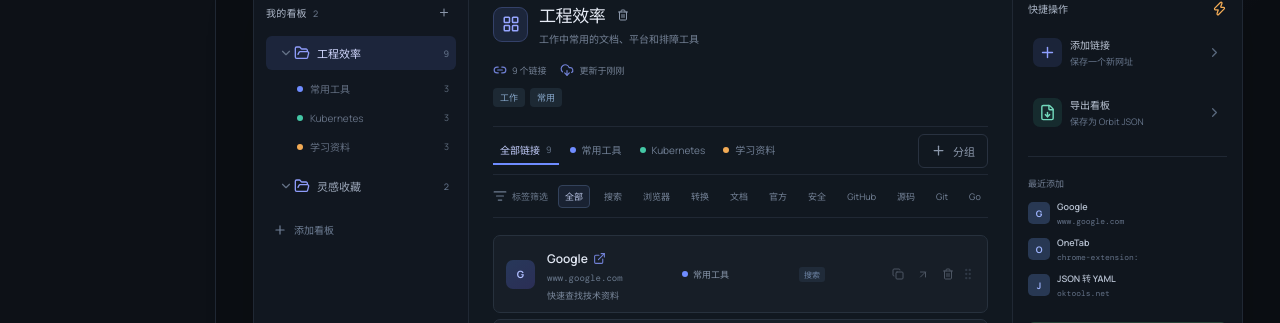
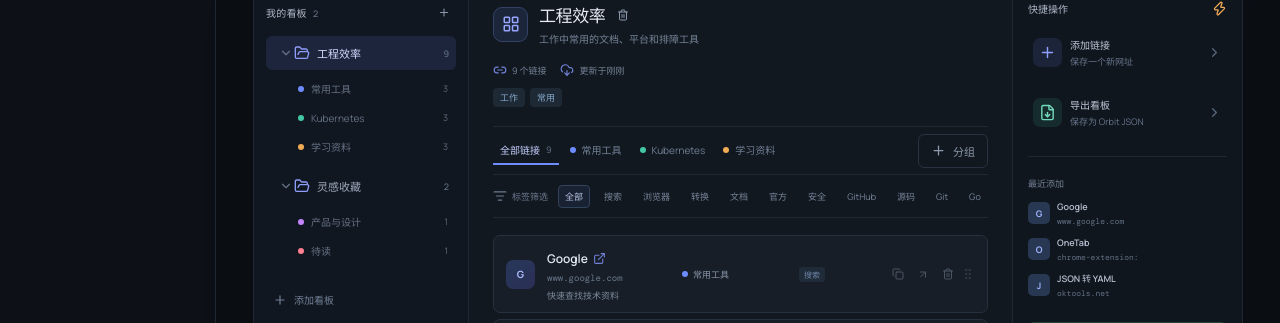
Before and after one commit to oceanweave/orbit-workbench, a React (Vite) app: page / in a window 1280 px wide. Shown: the part 234-557 px from the top of the page. Built offline with nearby package versions, Linux system fonts and the light colour scheme.

Commit message:
fix: restore bookmark board creation and group drag

```diff
--- a/src/App.tsx
+++ b/src/App.tsx
@@ -184,11 +184,11 @@ function App() {
     notify(`已导入 ${imported.length} 个看板`)
   }
 
-  const addBoard = () => {
-    const name = window.prompt('看板名称', '新看板')?.trim()
-    if (!name) return
+  const addBoard = (requestedName = '新看板') => {
+    const name = requestedName.trim() || '新看板'
+    const id = uid('board')
     const board: BookmarkBoard = {
-      id: uid('board'),
+      id,
       name,
       description: '整理一组重要链接',
       tags: ['新建'],
@@ -198,6 +198,7 @@ function App() {
     }
     setBoards((current) => [board, ...current])
     notify('看板已创建')
+    return id
   }
 
   return (
@@ -278,7 +279,7 @@ function BookmarksView({ boards, setBoards, query, addBoard, onImport, onExport,
   boards: BookmarkBoard[]
   setBoards: React.Dispatch<React.SetStateAction<BookmarkBoard[]>>
   query: string
-  addBoard: () => void
+  addBoard: (name?: string) => string
   onImport: () => void
   onExport: (board: BookmarkBoard) => void
   onExportAll: () => void
@@ -288,16 +289,29 @@ function BookmarksView({ boards, setBoards, query, addBoard, onImport, onExport,
   const [activeBoardId, setActiveBoardId] = useState(boards[0]?.id ?? '')
   const [activeGroupId, setActiveGroupId] = useState('all')
   const [tagFilter, setTagFilter] = useState('全部')
-  const [draggedLink, setDraggedLink] = useState<string | null>(null)
+  const [draggedLink, setDraggedLink] = useState<{ boardId: string; linkId: string } | null>(null)
+  const [dragOverTarget, setDragOverTarget] = useState<string | null>(null)
   const [expandedBoards, setExpandedBoards] = useState<Record<string, boolean>>(() => Object.fromEntries(boards.map((board) => [board.id, true])))
   const [showQuickAdd, setShowQuickAdd] = useState(false)
   const [showGroupAdd, setShowGroupAdd] = useState(false)
+  const [showBoardAdd, setShowBoardAdd] = useState(false)
   const [newLink, setNewLink] = useState({ title: '', url: '', groupId: '' })
   const [newGroupName, setNewGroupName] = useState('')
+  const [newBoardName, setNewBoardName] = useState('')
 
   useEffect(() => {
     if (!boards.some((board) => board.id === activeBoardId)) setActiveBoardId(boards[0]?.id ?? '')
   }, [boards, activeBoardId])
+
+  useEffect(() => {
+    setExpandedBoards((current) => {
+      const next = { ...current }
+      boards.forEach((item) => {
+        if (next[item.id] === undefined) next[item.id] = true
+      })
+      return next
+    })
+  }, [boards])
 
   const board = boards.find((item) => item.id === activeBoardId) ?? boards[0]
   const allTags = useMemo(() => ['全部', ...new Set(board?.links.flatMap((link) => link.tags) ?? [])], [board])
@@ -335,10 +349,52 @@ function BookmarksView({ boards, setBoards, query, addBoard, onImport, onExport,
     notify('分组已添加')
   }
 
-  const moveLink = (targetGroupId: string) => {
+  const openBoardAdd = () => {
+    setNewBoardName(`新看板 ${boards.length + 1}`)
+    setShowBoardAdd(true)
+  }
+
+  const createBoard = () => {
+    const name = newBoardName.trim()
+    if (!name) {
+      notify('请输入看板名称')
+      return
+    }
+    const id = addBoard(name)
+    setActiveBoardId(id)
+    setActiveGroupId('all')
+    setTagFilter('全部')
+    setExpandedBoards((current) => ({ ...current, [id]: true }))
+    setNewBoardName('')
+    setShowBoardAdd(false)
+  }
+
+  const moveLink = (targetBoardId: string, targetGroupId: string) => {
     if (!draggedLink) return
-    updateBoard((current) => ({ ...current, links: current.links.map((link) => link.id === draggedLink ? { ...link, groupId: targetGroupId } : link) }))
+    const sourceBoardId = draggedLink.boardId
+    const sourceLinkId = draggedLink.linkId
+    setBoards((current) => {
+      const sourceBoard = current.find((item) => item.id === sourceBoardId)
+      const targetBoard = current.find((item) => item.id === targetBoardId)
+      const sourceLink = sourceBoard?.links.find((link) => link.id === sourceLinkId)
+      if (!sourceBoard || !targetBoard || !sourceLink || !targetBoard.groups.some((group) => group.id === targetGroupId)) return current
+      const timestamp = new Date().toISOString()
+      if (sourceBoardId === targetBoardId) {
+        return current.map((item) => item.id === sourceBoardId
+          ? { ...item, updatedAt: timestamp, links: item.links.map((link) => link.id === sourceLinkId ? { ...link, groupId: targetGroupId } : link) }
+          : item)
+      }
+      return current.map((item) => {
+        if (item.id === sourceBoardId) return { ...item, updatedAt: timestamp, links: item.links.filter((link) => link.id !== sourceLinkId) }
+        if (item.id === targetBoardId) return { ...item, updatedAt: timestamp, links: [{ ...sourceLink, groupId: targetGroupId }, ...item.links] }
+        return item
+      })
+    })
+    setActiveBoardId(targetBoardId)
+    setActiveGroupId(targetGroupId)
+    setTagFilter('全部')
     setDraggedLink(null)
+    setDragOverTarget(null)
     notify('链接已移动')
   }
 
@@ -355,27 +411,32 @@ function BookmarksView({ boards, setBoards, query, addBoard, onImport, onExport,
     notify('看板已删除')
   }
 
-  if (!board) return <div className="empty-state"><Archive size={30} /><h2>还没有看板</h2><p>导入浏览器书签或创建一个新的工作看板。</p><button className="primary-button" onClick={addBoard}><Plus size={16} />创建看板</button></div>
+  if (!board) return <div className="empty-state"><Archive size={30} /><h2>还没有看板</h2><p>导入浏览器书签或创建一个新的工作看板。</p><button className="primary-button" onClick={() => addBoard()}><Plus size={16} />创建看板</button></div>
 
   return <div className="content-wrap">
     <div className="page-heading">
       <div><div className="eyebrow"><span className="eyebrow-dot" />COLLECTIONS</div><h1>书签看板</h1><p>把浏览器里散落的链接，整理成可以快速行动的工作台。</p></div>
-      <div className="heading-actions"><button className="ghost-button" onClick={onImport}><FileUp size={16} />导入书签</button><button className="ghost-button" onClick={() => { setNewLink({ title: '', url: '', groupId: board.groups[0]?.id ?? '' }); setShowQuickAdd(true) }}><Link2 size={15} />添加链接</button><button className="ghost-button" onClick={() => board && onExport(board)}><FileDown size={16} />导出当前</button><button className="ghost-button" onClick={onExportAll}><Archive size={15} />导出全部</button><button className="primary-button" onClick={addBoard}><Plus size={16} />新建看板</button></div>
+      <div className="heading-actions"><button className="ghost-button" onClick={onImport}><FileUp size={16} />导入书签</button><button className="ghost-button" onClick={() => { setNewLink({ title: '', url: '', groupId: board.groups[0]?.id ?? '' }); setShowQuickAdd(true) }}><Link2 size={15} />添加链接</button><button className="ghost-button" onClick={() => board && onExport(board)}><FileDown size={16} />导出当前</button><button className="ghost-button" onClick={onExportAll}><Archive size={15} />导出全部</button><button className="primary-button" onClick={openBoardAdd}><Plus size={16} />新建看板</button></div>
     </div>
 
     <div className="workspace-grid">
-      <aside className="collection-sidebar">
-        <div className="side-section-header"><span>我的看板 <b>{boards.length}</b></span><button className="icon-button tiny" onClick={addBoard} aria-label="新建看板"><Plus size={15} /></button></div>
+      <aside className={`collection-sidebar ${draggedLink ? 'is-dragging' : ''}`}>
+        <div className="side-section-header"><span>我的看板 <b>{boards.length}</b></span><button className="icon-button tiny" onClick={openBoardAdd} aria-label="新建看板"><Plus size={15} /></button></div>
+        {draggedLink && <div className="sidebar-drop-hint"><GripVertical size={14} /><div><strong>移动链接</strong><span>拖到高亮分组后松开</span></div></div>}
         <div className="board-tree">
           {boards.map((item) => <div key={item.id} className="tree-item-wrap">
             <div className={`tree-item ${item.id === board.id ? 'selected' : ''}`} onClick={() => { setActiveBoardId(item.id); setActiveGroupId('all'); setTagFilter('全部') }}>
               <button className="disclosure" onClick={(event) => { event.stopPropagation(); setExpandedBoards((current) => ({ ...current, [item.id]: !current[item.id] })) }}>{expandedBoards[item.id] ? <ChevronDown size={14} /> : <ChevronRight size={14} />}</button>
               <FolderOpen size={16} className="tree-folder" /> <span>{item.name}</span><b>{item.links.length}</b>
             </div>
-            {expandedBoards[item.id] && item.id === board.id && <div className="tree-children">{item.groups.map((group) => <button key={group.id} className={`tree-child ${activeGroupId === group.id ? 'selected' : ''}`} onClick={() => { setActiveGroupId(group.id); setTagFilter('全部') }}><span className="group-dot" style={{ background: group.color }} />{group.name}<small>{item.links.filter((link) => link.groupId === group.id).length}</small></button>)}</div>}
+            {expandedBoards[item.id] && <div className="tree-children">{item.groups.map((group) => {
+              const targetId = `${item.id}:${group.id}`
+              const isTarget = dragOverTarget === targetId
+              return <button key={group.id} className={`tree-child ${item.id === board.id && activeGroupId === group.id ? 'selected' : ''} ${isTarget ? 'drop-target' : ''}`} aria-label={`${item.name} / ${group.name}，拖放链接到此分组`} onClick={() => { setActiveBoardId(item.id); setActiveGroupId(group.id); setTagFilter('全部') }} onDragEnter={() => { if (draggedLink) setDragOverTarget(targetId) }} onDragOver={(event) => { event.preventDefault(); event.dataTransfer.dropEffect = 'move'; if (draggedLink) setDragOverTarget(targetId) }} onDragLeave={(event) => { if (!event.currentTarget.contains(event.relatedTarget as Node)) setDragOverTarget((current) => current === targetId ? null : current) }} onDrop={(event) => { event.preventDefault(); moveLink(item.id, group.id) }}><span className="group-dot" style={{ background: group.color }} /><span className="tree-child-label">{group.name}</span><small>{item.links.filter((link) => link.groupId === group.id).length}</small>{isTarget && <em>松开归类</em>}</button>
+            })}</div>}
           </div>)}
         </div>
-        <button className="add-inline" onClick={addBoard}><Plus size={14} />添加看板</button>
+        <button className="add-inline" onClick={openBoardAdd}><Plus size={14} />添加看板</button>
         <div className="side-helper"><Sparkles size={15} /><div><strong>小提示</strong><p>拖拽链接到左侧分组即可整理。</p></div></div>
       </aside>
 
@@ -388,9 +449,9 @@ function BookmarksView({ boards, setBoards, query, addBoard, onImport, onExport,
         <div className="stage-toolbar"><div className="filter-tabs"><button className={activeGroupId === 'all' ? 'active' : ''} onClick={() => setActiveGroupId('all')}>全部链接 <b>{board.links.length}</b></button>{board.groups.map((group) => <button key={group.id} className={activeGroupId === group.id ? 'active' : ''} onClick={() => setActiveGroupId(group.id)}><span className="group-dot" style={{ background: group.color }} />{group.name}</button>)}</div><button className="toolbar-button" onClick={() => setShowGroupAdd(true)}><Plus size={15} />分组</button></div>
         <div className="tag-filter-row"><span><ListFilter size={14} />标签筛选</span>{allTags.map((tag) => <button key={tag} className={tagFilter === tag ? 'active' : ''} onClick={() => setTagFilter(tag)}>{tag}</button>)}</div>
 
-        {visibleLinks.length ? <div className="link-list">{visibleLinks.map((link) => <LinkRow key={link.id} link={link} group={board.groups.find((group) => group.id === link.groupId)} onCopy={onCopy} onDelete={() => { updateBoard((current) => ({ ...current, links: current.links.filter((item) => item.id !== link.id) })); notify('链接已删除') }} onDragStart={() => setDraggedLink(link.id)} />)}</div> : <div className="empty-board"><Search size={24} /><h3>没有匹配的链接</h3><p>试试搜索其他关键词，或切换标签筛选。</p><button className="ghost-button" onClick={() => { setTagFilter('全部'); setActiveGroupId('all') }}>清除筛选</button></div>}
+        {visibleLinks.length ? <div className="link-list">{visibleLinks.map((link) => <LinkRow key={link.id} link={link} group={board.groups.find((group) => group.id === link.groupId)} onCopy={onCopy} onDelete={() => { updateBoard((current) => ({ ...current, links: current.links.filter((item) => item.id !== link.id) })); notify('链接已删除') }} onDragStart={(event) => { event.dataTransfer.effectAllowed = 'move'; event.dataTransfer.setData('text/plain', `${board.id}:${link.id}`); setDraggedLink({ boardId: board.id, linkId: link.id }) }} onDragEnd={() => { setDraggedLink(null); setDragOverTarget(null) }} />)}</div> : <div className="empty-board"><Search size={24} /><h3>没有匹配的链接</h3><p>试试搜索其他关键词，或切换标签筛选。</p><button className="ghost-button" onClick={() => { setTagFilter('全部'); setActiveGroupId('all') }}>清除筛选</button></div>}
 
-        <div className="drop-zones"><span>拖放到分组</span>{board.groups.map((group) => <button key={group.id} onDragOver={(event) => event.preventDefault()} onDrop={() => moveLink(group.id)}><span className="group-dot" style={{ background: group.color }} />{group.name}<ChevronRight size={13} /></button>)}</div>
+        <div className="drop-zones"><span>拖放到分组</span>{board.groups.map((group) => <button key={group.id} className={dragOverTarget === `stage:${group.id}` ? 'drop-target' : ''} onDragEnter={() => { if (draggedLink) setDragOverTarget(`stage:${group.id}`) }} onDragOver={(event) => { event.preventDefault(); event.dataTransfer.dropEffect = 'move'; if (draggedLink) setDragOverTarget(`stage:${group.id}`) }} onDragLeave={() => setDragOverTarget((current) => current === `stage:${group.id}` ? null : current)} onDrop={(event) => { event.preventDefault(); moveLink(board.id, group.id) }}><span className="group-dot" style={{ background: group.color }} />{group.name}<ChevronRight size={13} /></button>)}</div>
       </section>
 
       <aside className="board-inspector">
@@ -404,12 +465,13 @@ function BookmarksView({ boards, setBoards, query, addBoard, onImport, onExport,
     </div>
     {showQuickAdd && <Modal title="添加链接" onClose={() => setShowQuickAdd(false)}><div className="form-stack"><label>链接名称<input value={newLink.title} onChange={(event) => setNewLink((current) => ({ ...current, title: event.target.value }))} placeholder="例如：Kubernetes 文档" autoFocus /></label><label>网址<input value={newLink.url} onChange={(event) => setNewLink((current) => ({ ...current, url: event.target.value }))} placeholder="https://" /></label><label>所属分组<select value={newLink.groupId || board.groups[0]?.id} onChange={(event) => setNewLink((current) => ({ ...current, groupId: event.target.value }))}>{board.groups.map((group) => <option value={group.id} key={group.id}>{group.name}</option>)}</select></label><div className="modal-actions"><button className="ghost-button" onClick={() => setShowQuickAdd(false)}>取消</button><button className="primary-button" onClick={addLink}>保存链接</button></div></div></Modal>}
     {showGroupAdd && <Modal title="添加分组" onClose={() => setShowGroupAdd(false)}><div className="form-stack"><label>分组名称<input value={newGroupName} onChange={(event) => setNewGroupName(event.target.value)} placeholder="例如：设计灵感" autoFocus /></label><div className="modal-actions"><button className="ghost-button" onClick={() => setShowGroupAdd(false)}>取消</button><button className="primary-button" onClick={addGroup}>保存分组</button></div></div></Modal>}
+    {showBoardAdd && <Modal title="新建书签看板" onClose={() => setShowBoardAdd(false)}><div className="form-stack"><label>看板名称<input value={newBoardName} onChange={(event) => setNewBoardName(event.target.value)} placeholder="例如：前端开发" autoFocus onKeyDown={(event) => { if (event.key === 'Enter') createBoard() }} /></label><p className="form-hint">创建后会自动打开新看板，并附带一个“未分组”分组。</p><div className="modal-actions"><button className="ghost-button" onClick={() => setShowBoardAdd(false)}>取消</button><button className="primary-button" onClick={createBoard}><Save size={14} />创建看板</button></div></div></Modal>}
   </div>
 }
 
-function LinkRow({ link, group, onCopy, onDelete, onDragStart }: { link: BookmarkBoard['links'][number]; group?: BookmarkBoard['groups'][number]; onCopy: (value: string, label?: string) => void; onDelete: () => void; onDragStart: () => void }) {
+function LinkRow({ link, group, onCopy, onDelete, onDragStart, onDragEnd }: { link: BookmarkBoard['links'][number]; group?: BookmarkBoard['groups'][number]; onCopy: (value: string, label?: string) => void; onDelete: () => void; onDragStart: (event: React.DragEvent<HTMLElement>) => void; onDragEnd: () => void }) {
   const hostname = link.url.replace(/^(https?:\/\/|chrome-extension:\/\/)/, '').split('/')[0]
-  return <article className="link-row" draggable onDragStart={onDragStart}>
+  return <article className="link-row" draggable onDragStart={onDragStart} onDragEnd={onDragEnd}>
     <div className="favicon large">{link.title.slice(0, 1)}</div>
     <div className="row-content"><a className="link-title" href={link.url} target="_blank" rel="noreferrer">{link.title}<ExternalLink size={13} /></a><div className="link-host">{hostname}</div>{link.description && <p>{link.description}</p>}</div>
     <span className="group-label row-group"><span className="group-dot" style={{ background: group?.color }} />{group?.name ?? '未分组'}</span>
--- a/src/styles.css
+++ b/src/styles.css
@@ -90,6 +90,7 @@ h1, h2, h3, p { margin: 0; }
 
 .workspace-grid { display: grid; grid-template-columns: 215px minmax(0, 1fr) 230px; border: 1px solid var(--line-soft); border-radius: 11px; overflow: hidden; min-height: 610px; background: #10151c; box-shadow: 0 20px 50px rgba(0,0,0,.16); }
 .collection-sidebar { background: #111720; border-right: 1px solid var(--line-soft); padding: 19px 12px; display: flex; flex-direction: column; }
+.collection-sidebar.is-dragging { background: linear-gradient(180deg, rgba(111,140,255,.09), #111720 260px); }
 .side-section-header, .panel-title { height: 24px; display: flex; align-items: center; justify-content: space-between; color: #aeb8c9; font-size: 10px; font-weight: 700; letter-spacing: .02em; }
 .side-section-header b, .panel-title b { margin-left: 4px; color: var(--faint); font-size: 9px; font-weight: 500; }
 .board-tree { margin-top: 12px; }
@@ -101,9 +102,20 @@ h1, h2, h3, p { margin: 0; }
 .disclosure { width: 14px; height: 22px; display: grid; place-items: center; background: transparent; color: #667388; }
 .tree-folder { color: #8e9cf9; flex: 0 0 auto; }
 .tree-children { padding: 4px 0 8px 24px; }
-.tree-child { width: 100%; height: 29px; display: flex; align-items: center; gap: 7px; padding: 0 7px; color: var(--faint); background: transparent; border-radius: 5px; font-size: 10px; text-align: left; }
+.tree-child { position: relative; width: 100%; height: 29px; display: flex; align-items: center; gap: 7px; padding: 0 7px; color: var(--faint); background: transparent; border: 1px solid transparent; border-radius: 5px; font-size: 10px; text-align: left; transition: background .16s, border-color .16s, transform .16s, box-shadow .16s; }
 .tree-child:hover, .tree-child.selected { color: #c1cae0; background: #18212d; }
+.collection-sidebar.is-dragging .tree-child { min-height: 32px; border-color: rgba(111,140,255,.26); border-style: dashed; color: #aebbe0; background: rgba(111,140,255,.05); }
+.collection-sidebar.is-dragging .tree-child:hover { border-color: rgba(111,140,255,.62); background: rgba(111,140,255,.13); }
+.tree-child.drop-target { z-index: 1; border-color: #8ea1ff !important; border-style: solid !important; color: #e3e8ff !important; background: rgba(111,140,255,.24) !important; box-shadow: 0 0 0 2px rgba(111,140,255,.18), 0 7px 18px rgba(0,0,0,.22); transform: translateX(4px); }
+.tree-child.drop-target::before { content: ''; position: absolute; left: -5px; top: 4px; bottom: 4px; width: 3px; border-radius: 3px; background: #8ea1ff; box-shadow: 0 0 12px rgba(111,140,255,.8); }
 .tree-child small { margin-left: auto; font-size: 9px; color: #5e6b7c; }
+.tree-child-label { min-width: 0; overflow: hidden; text-overflow: ellipsis; white-space: nowrap; }
+.tree-child em { margin-left: auto; padding: 2px 5px; border-radius: 4px; background: #8ea1ff; color: #111827; font-size: 8px; font-style: normal; font-weight: 700; white-space: nowrap; }
+.sidebar-drop-hint { display: flex; align-items: center; gap: 7px; margin: 10px 2px 4px; padding: 8px 9px; border: 1px solid rgba(111,140,255,.45); border-radius: 7px; background: rgba(111,140,255,.13); color: #aebcff; box-shadow: 0 7px 18px rgba(0,0,0,.15); }
+.sidebar-drop-hint svg { flex: 0 0 auto; }
+.sidebar-drop-hint strong, .sidebar-drop-hint span { display: block; }
+.sidebar-drop-hint strong { color: #e0e5ff; font-size: 10px; }
+.sidebar-drop-hint span { margin-top: 2px; color: #9aa9d1; font-size: 8px; }
 .group-dot { width: 6px; height: 6px; display: inline-block; flex: 0 0 auto; border-radius: 50%; }
 .add-inline { margin-top: 13px; align-self: flex-start; display: inline-flex; align-items: center; gap: 7px; background: transparent; color: #718097; padding: 6px 7px; font-size: 10px; }
 .add-inline:hover { color: var(--blue-soft); }
@@ -158,6 +170,7 @@ h1, h2, h3, p { margin: 0; }
 .drop-zones { display: flex; align-items: center; gap: 7px; margin-top: 17px; padding-top: 13px; border-top: 1px solid var(--line-soft); overflow-x: auto; }
 .drop-zones > span { color: #586579; font-size: 9px; white-space: nowrap; }
 .drop-zones button { height: 25px; display: inline-flex; align-items: center; gap: 6px; padding: 0 7px; border: 1px dashed #354256; border-radius: 4px; background: transparent; color: #8593a7; font-size: 9px; white-space: nowrap; }
+.drop-zones button.drop-target { border-color: #8ea1ff; background: rgba(111,140,255,.17); color: #d7ddff; box-shadow: 0 0 0 2px rgba(111,140,255,.12); }
 .drop-zones button:hover { border-color: var(--blue); color: #b6c2ff; background: #1a2332; }
 .drop-zones button svg { color: #586579; }
 .empty-board { min-height: 260px; display: flex; flex-direction: column; align-items: center; justify-content: center; color: #657388; }
@@ -352,6 +365,14 @@ pre code .command-line b { display: block; color: inherit; font-weight: 500; tex
 .app-shell[data-theme='light'] .tree-child { color: #7c8ba0; }
 .app-shell[data-theme='light'] .tree-child:hover,
 .app-shell[data-theme='light'] .tree-child.selected { color: #4d5e78; background: #eef2f8; }
+.app-shell[data-theme='light'] .collection-sidebar.is-dragging { background: linear-gradient(180deg, rgba(93,115,230,.1), #f8fafc 260px); }
+.app-shell[data-theme='light'] .collection-sidebar.is-dragging .tree-child { border-color: rgba(93,115,230,.3); color: #5368bc; background: rgba(93,115,230,.06); }
+.app-shell[data-theme='light'] .tree-child.drop-target { border-color: #5d73e6 !important; color: #3d52b4 !important; background: #e5eaff !important; box-shadow: 0 0 0 2px rgba(93,115,230,.15), 0 7px 18px rgba(67,86,145,.16); }
+.app-shell[data-theme='light'] .tree-child.drop-target::before { background: #5d73e6; box-shadow: 0 0 12px rgba(93,115,230,.45); }
+.app-shell[data-theme='light'] .tree-child em { background: #5d73e6; color: #ffffff; }
+.app-shell[data-theme='light'] .sidebar-drop-hint { border-color: #b7c2f4; background: #edf0ff; color: #5d73e6; }
+.app-shell[data-theme='light'] .sidebar-drop-hint strong { color: #3f55b6; }
+.app-shell[data-theme='light'] .sidebar-drop-hint span { color: #7586c4; }
 .app-shell[data-theme='light'] .add-inline { color: #718098; }
 .app-shell[data-theme='light'] .side-helper { border-color: #cdd8e8; color: #5b70cc; }
 .app-shell[data-theme='light'] .side-helper strong { color: #55657d; }
@@ -384,6 +405,7 @@ pre code .command-line b { display: block; color: inherit; font-weight: 500; tex
 .app-shell[data-theme='light'] .drop-zones > span { color: #8190a3; }
 .app-shell[data-theme='light'] .drop-zones button { border-color: #c7d2e2; color: #71829b; }
 .app-shell[data-theme='light'] .drop-zones button:hover { background: #eef2f8; color: #5369c9; }
+.app-shell[data-theme='light'] .drop-zones button.drop-target { border-color: #5d73e6; background: #e5eaff; color: #5369c9; }
 .app-shell[data-theme='light'] .empty-board { color: #8190a4; }
 .app-shell[data-theme='light'] .empty-board h3 { color: #52627a; }
 .app-shell[data-theme='light'] .board-inspector { background: #f8fafc; }
```
